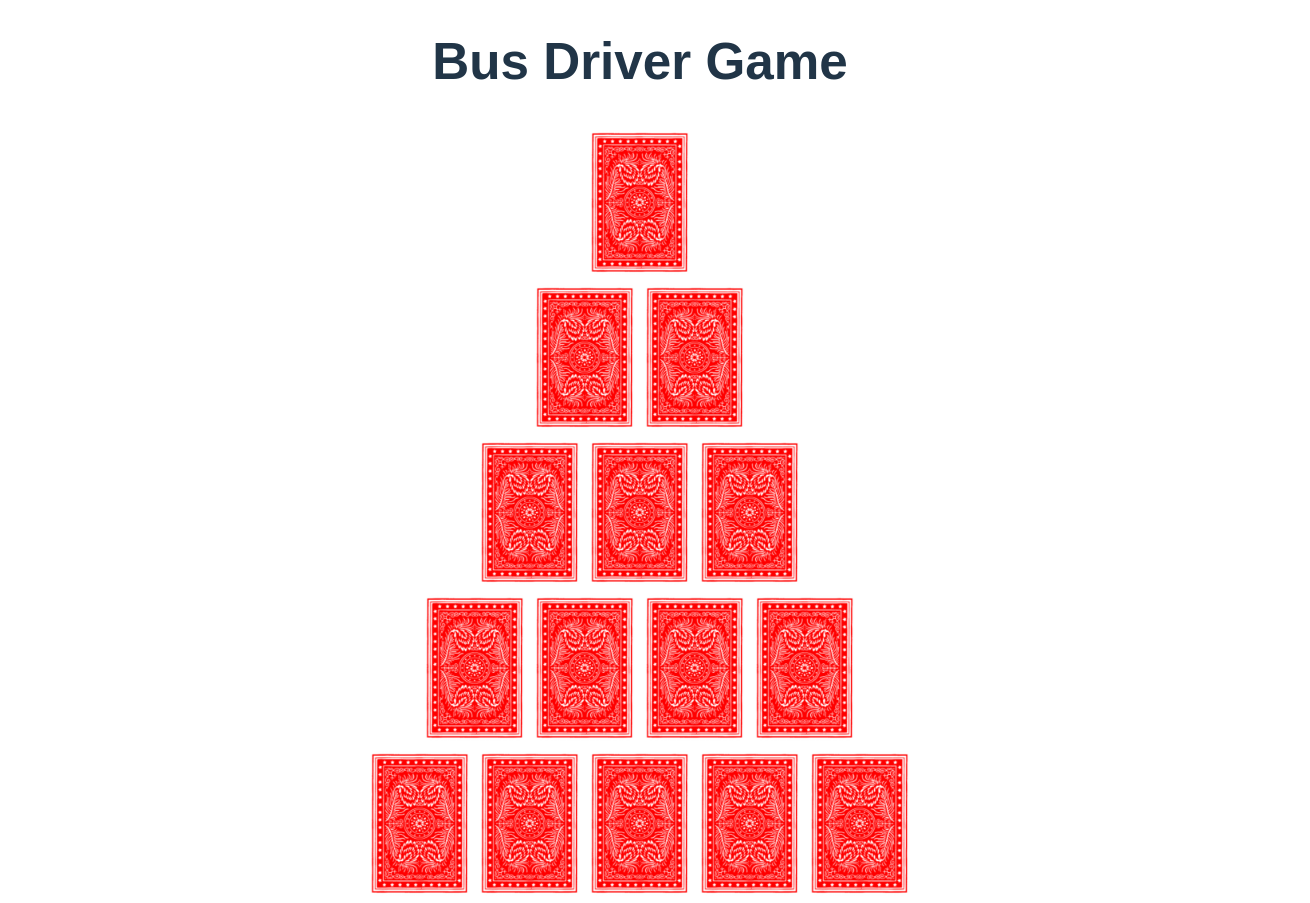
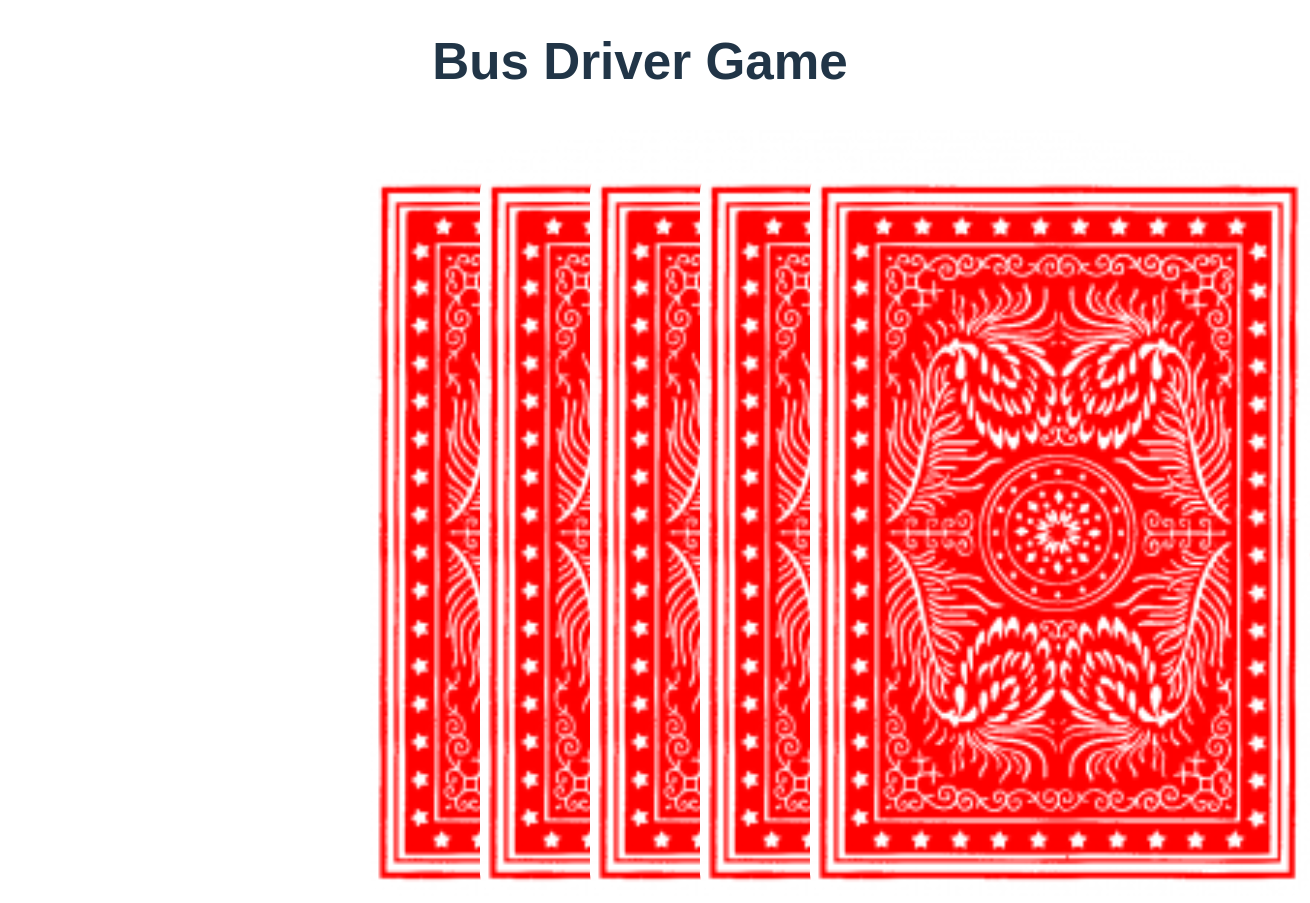
Before and after one commit to JanMarkusK/Bussijuht, a React (Vite) app in the folder hosting/: page / in a window 1280 px wide. Shown: the whole page, 1310 px wide, since content can reach past the window. Built offline with nearby package versions, Linux system fonts and the light colour scheme.

Commit message:
Bussijuhi 2. faas (flip animation)
added card flip animation, but card sized messed up

```diff
--- a/hosting/src/components/Card.jsx
+++ b/hosting/src/components/Card.jsx
@@ -1,18 +1,23 @@
 // src/components/Card.jsx
 import React from 'react';
 import PropTypes from 'prop-types';
+import '../flip.css';
 
 const Card = ({ card, onClick }) => {
-  const cardFileName = card.faceUp ? `${card.value.replace(' ', '_')}.png` : 'back.png';
+  const cardFileName = card.faceUp ? `${card.value.replace(/ /g, '_')}.png` : 'back.png';
   const cardImage = `/cards/${cardFileName}`;
 
   return (
-    <img
-      src={cardImage}
-      alt={card.faceUp ? card.value : 'Card Back'}
-      onClick={onClick}
-      className="card"
-    />
+    <div className={`card ${card.faceUp ? 'flipped' : ''}`} onClick={onClick}>
+      <div className="card-inner">
+        <div className="card-front">
+          <img src="/cards/back.png" alt="Card Back" />
+        </div>
+        <div className="card-back">
+          <img src={cardImage} alt={card.value} />
+        </div>
+      </div>
+    </div>
   );
 };
 
--- /dev/null
+++ b/hosting/src/flip.css
@@ -0,0 +1,30 @@
+.card {
+    width: 100px; /* Adjust the width as needed */
+    height: auto;
+    margin: 5px;
+    cursor: pointer;
+    perspective: 1000px;
+  }
+
+  .card-inner {
+    position: relative;
+    width: 100%;
+    height: 100%;
+    text-align: center;
+    transition: transform 0.6s;
+    transform-style: preserve-3d;
+  }
+
+  .card.flipped .card-inner {
+    transform: rotateY(180deg);
+  }
+
+  .card-front, .card-back {
+    position: absolute;
+    width: 100%;
+    backface-visibility: hidden;
+  }
+
+  .card-back {
+    transform: rotateY(180deg);
+  }
```
